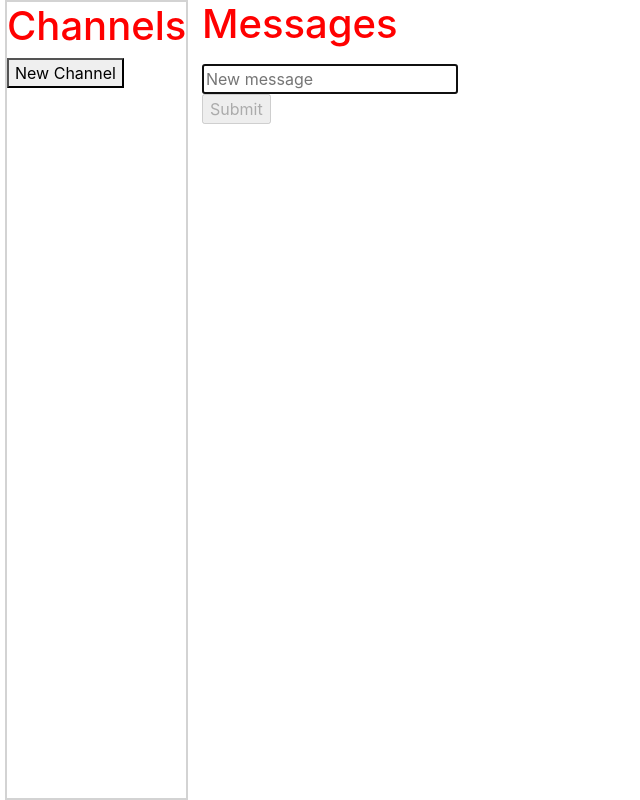
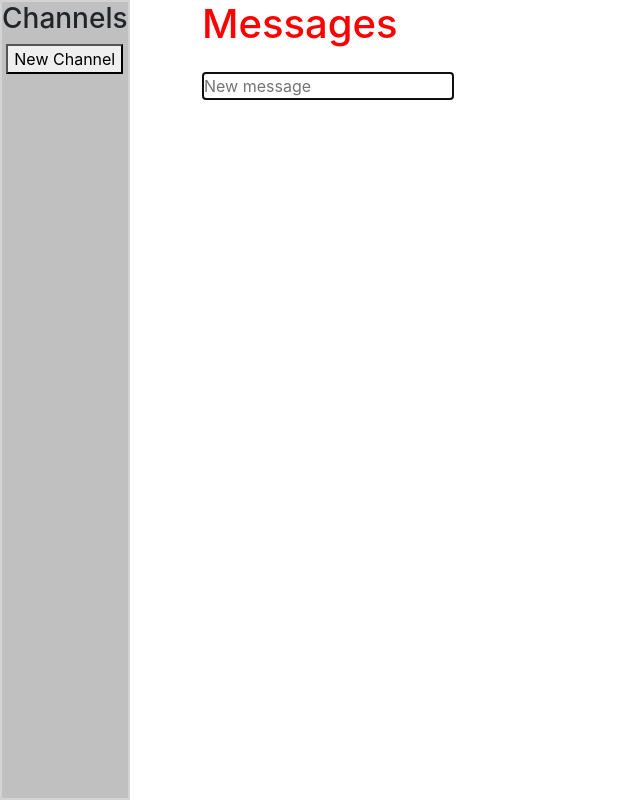
Before and after one commit to XiaZhaoHN/cs50web_chat_room, a Flask app: page /channels in a window 1280 px wide. Shown: the whole page, without its empty margins (0-640 px from the left). Run offline with Flask 2, Linux system fonts and the light colour scheme; some libraries are stand-ins or nearby versions.

Commit message:
css style change

```diff
--- a/static/messages.js
+++ b/static/messages.js
@@ -39,6 +39,7 @@ function limitMessageNumber(channel) {
                 f = k;
             }
         }
+        console.log("hello " + n + "hahha " + k);
         if (n > 99) {
             ml.splice(f, 1);
         }
--- a/static/styles.css
+++ b/static/styles.css
@@ -13,13 +13,31 @@ div.sticky {
   position: absolute;
   width: auto;
   height: 100%;
-  left: 5px;
-  border: 2px solid #D3D3D3
+  background-color: #C0C0C0;
+  border: 2px solid #D3D3D3;
 }
 #message-container {
   position: absolute;
   left: 202px;
   right: 100%;
 }
-#message-list {
+#new-message {
+  margin: 0;
+  padding: 0;
 }
+#message {
+  margin: 0;
+  padding: 0;
+  border: 2px solid #A9A9A9;
+}
+#channels {
+  margin: 0;
+  padding: 5px;
+  list-style-type: none;
+}
+#channels li:hover{
+  background-color: red;
+}
+#channel-button {
+  text-align:center;
+}
--- a/templates/create_channel.html
+++ b/templates/create_channel.html
@@ -26,7 +26,6 @@
             <button>Return</button>
         </form>
     </div>
-
 </div>
 </body>
 
--- a/templates/messages.html
+++ b/templates/messages.html
@@ -3,6 +3,7 @@
 
 <head>
     <meta charset="utf-8">
+    <meta name="viewport" content="width=device-width, initial-scale=1.0">
     <link rel="stylesheet" href="https://maxcdn.bootstrapcdn.com/bootstrap/4.1.3/css/bootstrap.min.css">
     <script type="text/javascript" src="//cdnjs.cloudflare.com/ajax/libs/socket.io/1.3.6/socket.io.min.js"></script>
     <link href="static/styles.css" rel="stylesheet" type="text/css"/>
@@ -11,28 +12,29 @@
 </head>
 
 <body>
-<div class="container">
-    <div id="left-sidebar" style="overflow-y: scroll;">
-        <h1>Channels</h1>
-        <form action="/create_channel" method="post">
+<div id="left-sidebar">
+    <h3>Channels</h3>
+    <form id="channel-button" action="/create_channel" method="post">
         <button>New Channel</button>
     </form>
-        <ul id="channels" style="list-style: none;">
+    <br/>
+    <ul id="channels">
     </ul>
 </div>
-    <div id="message-container">
+<div id="message-container" style="height: 100%;">
     <h1>Messages</h1>
     <div id="message-list">
-            <ul id="messages">
+        <ul id="messages" style="flex: 1 1 auto; overflow: auto; width: 500px;">
         </ul>
     </div>
 
     <div class="sticky">
-            <form id="new-message">
-                <input id="message" autocomplete="off" autofocus type="text" placeholder="New message">
-                <input id="message-submit" type="submit">
+        <form id="new-message" >
+                <input id="message" autocomplete="off" autofocus type="text"
+                       placeholder="New message">
+                <input type="submit" id="message-submit"
+                       style="background:transparent; border:none; color:transparent;">
         </form>
-        </div>
     </div>
 </div>
 </body>
```
Also changed, not shown: templates/channels.html (deleted, +0 -54 lines). Lines whose indentation alone changed are shown as unchanged.
